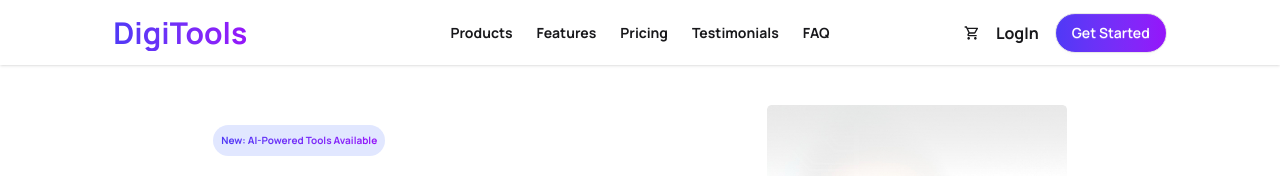
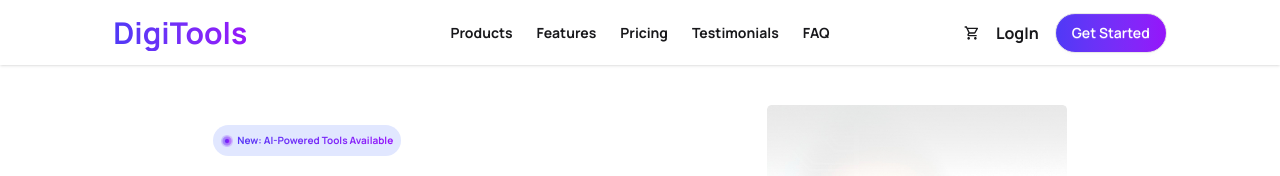
Before and after one commit to samsunnaharsrity/Assignment-6, a React (Vite) app: page / in a window 1280 px wide. Shown: the top 176 px of the page. Built offline with nearby package versions, Linux system fonts and the light colour scheme.

Commit message:
banner aiIcon edit

```diff
--- a/src/assets/components/navbar/banner/banner.jsx
+++ b/src/assets/components/navbar/banner/banner.jsx
@@ -1,14 +1,18 @@
 import React from 'react';
 import heroImg from '../../../../assets/banner.png'
 import playImg from '../../../../assets/play.png'
+import dotIcon from '../../../../assets/dot.png'
+
+
 const Banner = () => {
     return (
         <div className='w-10/12 lg:w-8/12 mx-auto flex flex-col lg:flex-row justify-between mt-5 '>
             {/* first part */}
             <div className='w-full lg:w-[400px] py-10 space-y-4'>
                 <div>
-                   <button className="bg-[#E1E7FF] rounded-full p-2 font-bold text-[10px]">
-                        <span className="bg-gradient-to-r from-[#4F39F6] to-[#9514FA] bg-clip-text text-transparent">
+                   <button className="bg-[#E1E7FF] rounded-full p-2 font-bold text-[10px] ">
+                        <span className="bg-gradient-to-r from-[#4F39F6] to-[#9514FA] bg-clip-text text-transparent flex items-center gap-1">
+                            <img className='w-3' src={dotIcon} alt="" />
                             New: AI-Powered Tools Available
                         </span>
                     </button>
```
Also changed, not shown: src/assets/dot.png (renamed from src/assets/Group 5 (1).png).
